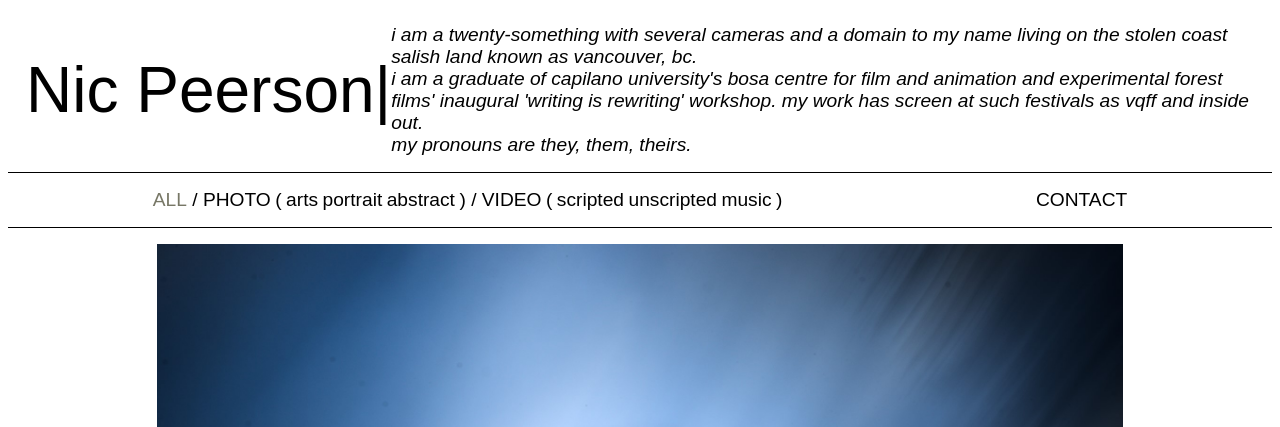
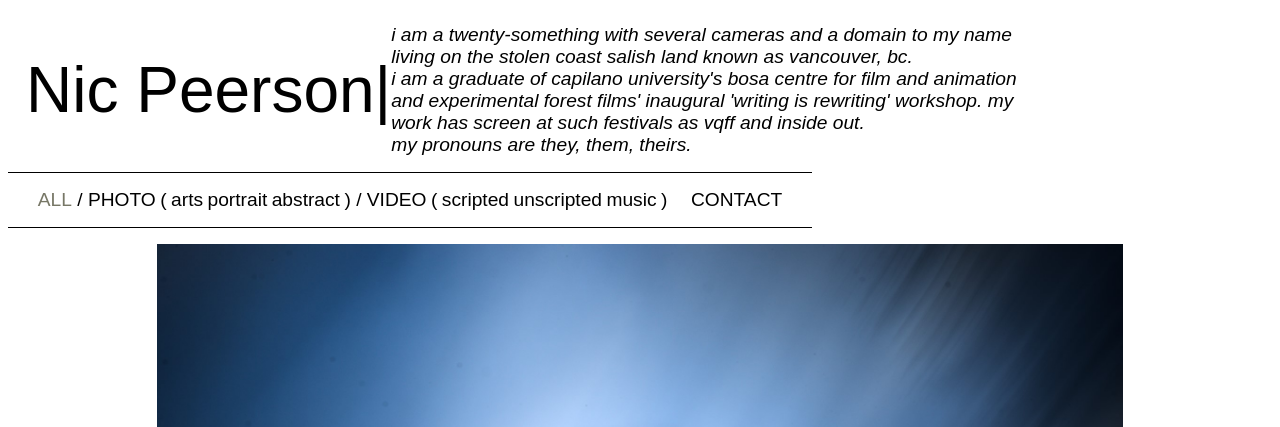
Before and after one commit to npeerson/npeerson.github.io, a PHP site: page / in a window 1280 px wide. Shown: the top 427 px of the page. Run offline with PHP 8.4, Linux system fonts and the light colour scheme; some web fonts are replaced.

Commit message:
text layout

```diff
--- a/style.css
+++ b/style.css
@@ -15,6 +15,8 @@ html {
 body {
 	font-family: 'IM Fell Double Pica SC', sans-serif;
 	background-color: white;
+	display: flex;
+	flex-flow: column nowrap;
 }
 
 
@@ -32,7 +34,10 @@ header, nav {
 	justify-content: center;
 }
 
-header { flex-flow: row nowrap; }
+header {
+	flex-flow: row nowrap;
+	max-width: 1024px;
+}
 
 h1 {
 	flex: 0 0 auto;
@@ -44,6 +49,7 @@ h1 {
 
 nav {
 	flex-flow: row wrap;
+	width: 768px;
 	justify-content: space-around;
 	border-style: solid none;
 	border-width: 1px;
@@ -170,10 +176,12 @@ input[type="radio"] {
 @media screen and (max-width: 768px) {
 header {
 	flex-flow: row wrap;
-	justify-content: center;}
+	justify-content: center;
+}
 
 nav {
 	flex-flow: column nowrap;
+	width: auto;
 }
 
 #split { display: none; }
```
